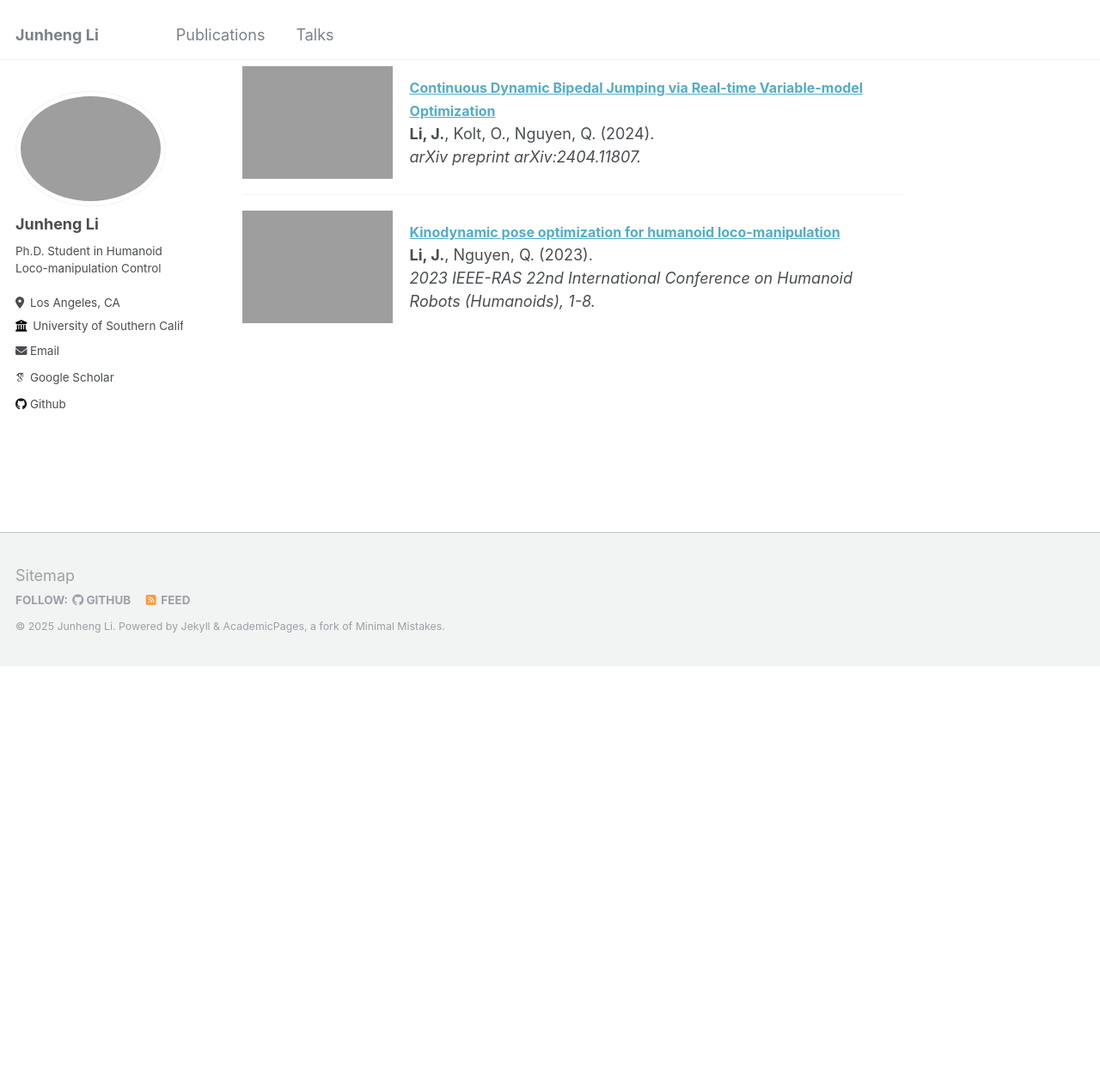
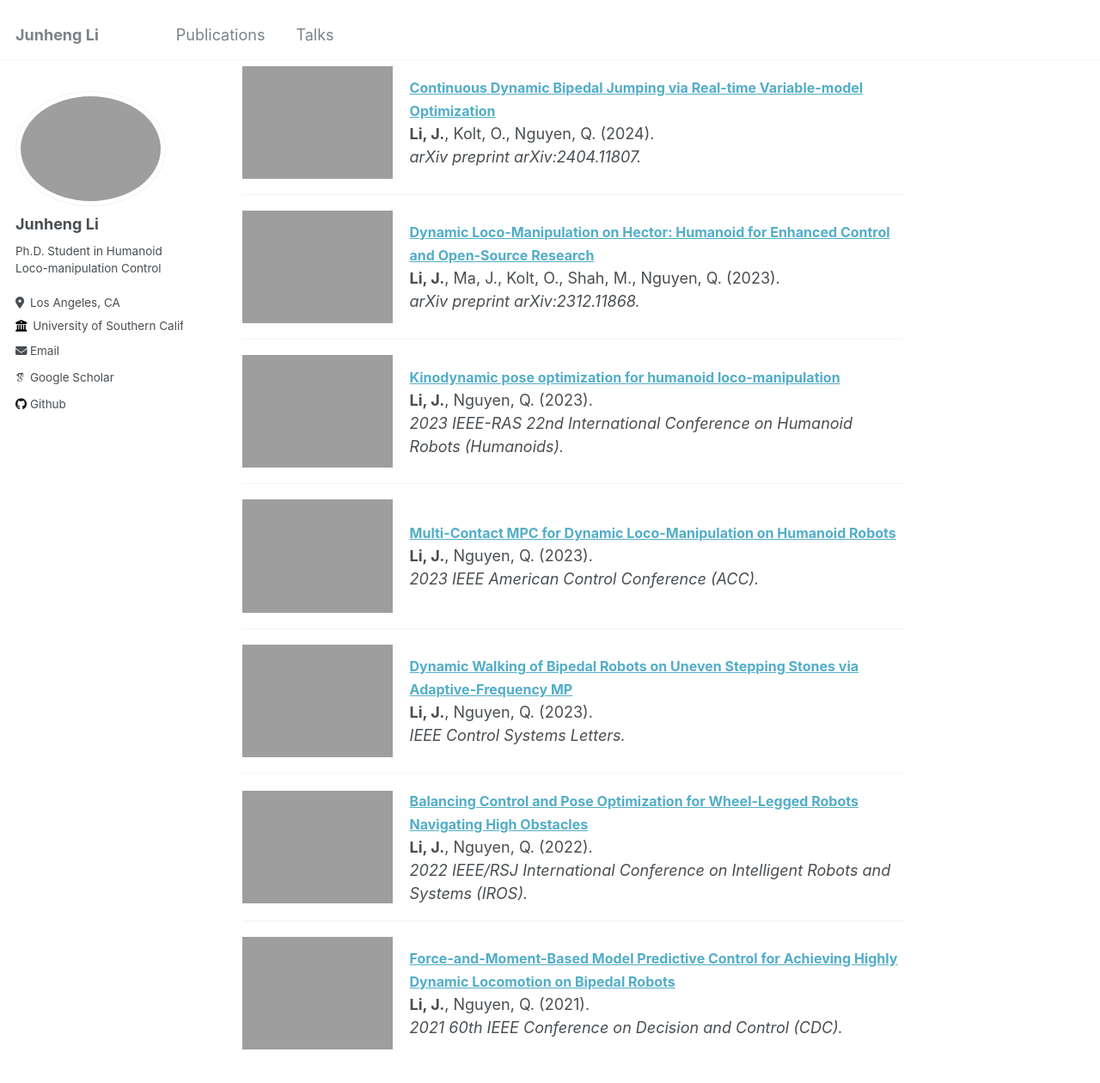
Before and after one commit to junhengl/junhengl.github.io, a Jekyll site: the page built from _pages/about.md, in a window 1280 px wide and 1400 px high, scrolled down 1473 px. Shown: the top 1260 px of the window at 86% size. Built offline with Jekyll 4.4.1, drawn with Linux system fonts in a browser that asks for light colours; some web fonts are replaced; before the commit the page ends 2248 px from its top, so only the background shows below that; some of the changed text lies outside the part shown.

Commit message:
Update about.md

```diff
--- a/_pages/about.md
+++ b/_pages/about.md
@@ -27,7 +27,7 @@ Publications and Projects
       Humanoid Locomotion and Manipulation: Current Progress and Challenges in Control, Planning, and Learning
     </a>
     <br>
-    Gu, Z., <b>Li, J.</b>, Shen, W., Yu, W., Xie, Z., McCrory, S., ... & Zhao, Y. (2025).
+    Gu, Z., <b>Li, J.</b>, Shen, W., Yu, W., Xie, Z., McCrory, S., Cheng, X., Shamsah, A., Griffin, R., Liu, C. K., Kheddar, A., Peng, X. B., Zhu, Y., Shi, G., Nguyen, Q., Cheng, G., Gao, H., Zhao, Y. (2025).
     <br>
     <i>arXiv preprint arXiv:2501.02116.</i>
   </div>
@@ -68,7 +68,7 @@ Publications and Projects
 <div style="display: flex; align-items: center;">
   <img src="https://junhengl.github.io/images/forcebot.gif" alt="GIF Description" width="175" style="margin-right: 20px;">
   <div>
-    <a href="https://arxiv.org/abs/2404.11807" style="font-weight: bold; font-size: 16px;">
+    <a href="https://vtechworks.lib.vt.edu/items/64b151a8-95f5-4420-bf79-879a28a6d2de" style="font-weight: bold; font-size: 16px;">
       A Novel Telelocomotion Framework with CoM Estimation for Scalable Locomotion on Humanoid Robots
     </a>
     <br>
@@ -98,7 +98,7 @@ Publications and Projects
 <div style="display: flex; align-items: center;">
   <img src="https://junhengl.github.io/images/continuousJumping.gif" alt="GIF Description" width="175" style="margin-right: 20px;">
   <div>
-    <a href="https://arxiv.org/abs/2312.11868" style="font-weight: bold; font-size: 16px;">
+    <a href="https://arxiv.org/abs/2404.11807" style="font-weight: bold; font-size: 16px;">
       Continuous Dynamic Bipedal Jumping via Real-time Variable-model Optimization
     </a>
     <br>
@@ -111,14 +111,89 @@ Publications and Projects
 ---
 
 <div style="display: flex; align-items: center;">
+  <img src="https://junhengl.github.io/images/locomanipulation.gif" alt="GIF Description" width="175" style="margin-right: 20px;">
+  <div>
+    <a href="https://arxiv.org/abs/2312.11868" style="font-weight: bold; font-size: 16px;">
+      Dynamic Loco-Manipulation on Hector: Humanoid for Enhanced Control and Open-Source Research
+    </a>
+    <br>
+    <b>Li, J.</b>, Ma, J., Kolt, O., Shah, M., Nguyen, Q. (2023).
+    <br>
+    <i>arXiv preprint arXiv:2312.11868.</i>
+  </div>
+</div>
+
+---
+
+<div style="display: flex; align-items: center;">
   <img src="https://junhengl.github.io/images/boxpushing.gif" alt="GIF Description" width="175" style="margin-right: 20px;">
   <div>
-    <a href="https://ieeexplore.ieee.org/document/9842786" style="font-weight: bold; font-size: 16px;">
+    <a href="https://ieeexplore.ieee.org/abstract/document/10375151" style="font-weight: bold; font-size: 16px;">
       Kinodynamic pose optimization for humanoid loco-manipulation
     </a>
     <br>
     <b>Li, J.</b>, Nguyen, Q. (2023).
     <br>
-    <i>2023 IEEE-RAS 22nd International Conference on Humanoid Robots (Humanoids), 1-8.</i>
+    <i>2023 IEEE-RAS 22nd International Conference on Humanoid Robots (Humanoids).</i>
   </div>
 </div>
+
+---
+
+<div style="display: flex; align-items: center;">
+  <img src="https://junhengl.github.io/images/boxpushing.gif" alt="GIF Description" width="175" style="margin-right: 20px;">
+  <div>
+    <a href="https://arxiv.org/pdf/2209.08662" style="font-weight: bold; font-size: 16px;">
+      Multi-Contact MPC for Dynamic Loco-Manipulation on Humanoid Robots
+    </a>
+    <br>
+    <b>Li, J.</b>, Nguyen, Q. (2023).
+    <br>
+    <i>2023 IEEE American Control Conference (ACC).</i>
+  </div>
+</div>
+
+---
+
+<div style="display: flex; align-items: center;">
+  <img src="https://junhengl.github.io/images/adaptiveFreqMPC.gif" alt="GIF Description" width="175" style="margin-right: 20px;">
+  <div>
+    <a href="https://arxiv.org/pdf/2209.08664" style="font-weight: bold; font-size: 16px;">
+      Dynamic Walking of Bipedal Robots on Uneven Stepping Stones via Adaptive-Frequency MP
+    </a>
+    <br>
+    <b>Li, J.</b>, Nguyen, Q. (2023).
+    <br>
+    <i>IEEE Control Systems Letters.</i>
+  </div>
+</div>
+
+---
+
+<div style="display: flex; align-items: center;">
+  <img src="https://junhengl.github.io/images/wheelLeg.gif" alt="GIF Description" width="175" style="margin-right: 20px;">
+  <div>
+    <a href="https://arxiv.org/pdf/2109.09934" style="font-weight: bold; font-size: 16px;">
+      Balancing Control and Pose Optimization for Wheel-Legged Robots Navigating High Obstacles
+    </a>
+    <br>
+    <b>Li, J.</b>, Nguyen, Q. (2022).
+    <br>
+    <i>2022 IEEE/RSJ International Conference on Intelligent Robots and Systems (IROS).</i>
+  </div>
+</div>
+
+---
+
+<div style="display: flex; align-items: center;">
+  <img src="https://junhengl.github.io/images/locomotionMPC.gif" alt="GIF Description" width="175" style="margin-right: 20px;">
+  <div>
+    <a href="https://arxiv.org/pdf/2104.00065" style="font-weight: bold; font-size: 16px;">
+      Force-and-Moment-Based Model Predictive Control for Achieving Highly Dynamic Locomotion on Bipedal Robots
+    </a>
+    <br>
+    <b>Li, J.</b>, Nguyen, Q. (2021).
+    <br>
+    <i>2021 60th IEEE Conference on Decision and Control (CDC).</i>
+  </div>
+</div>
```
